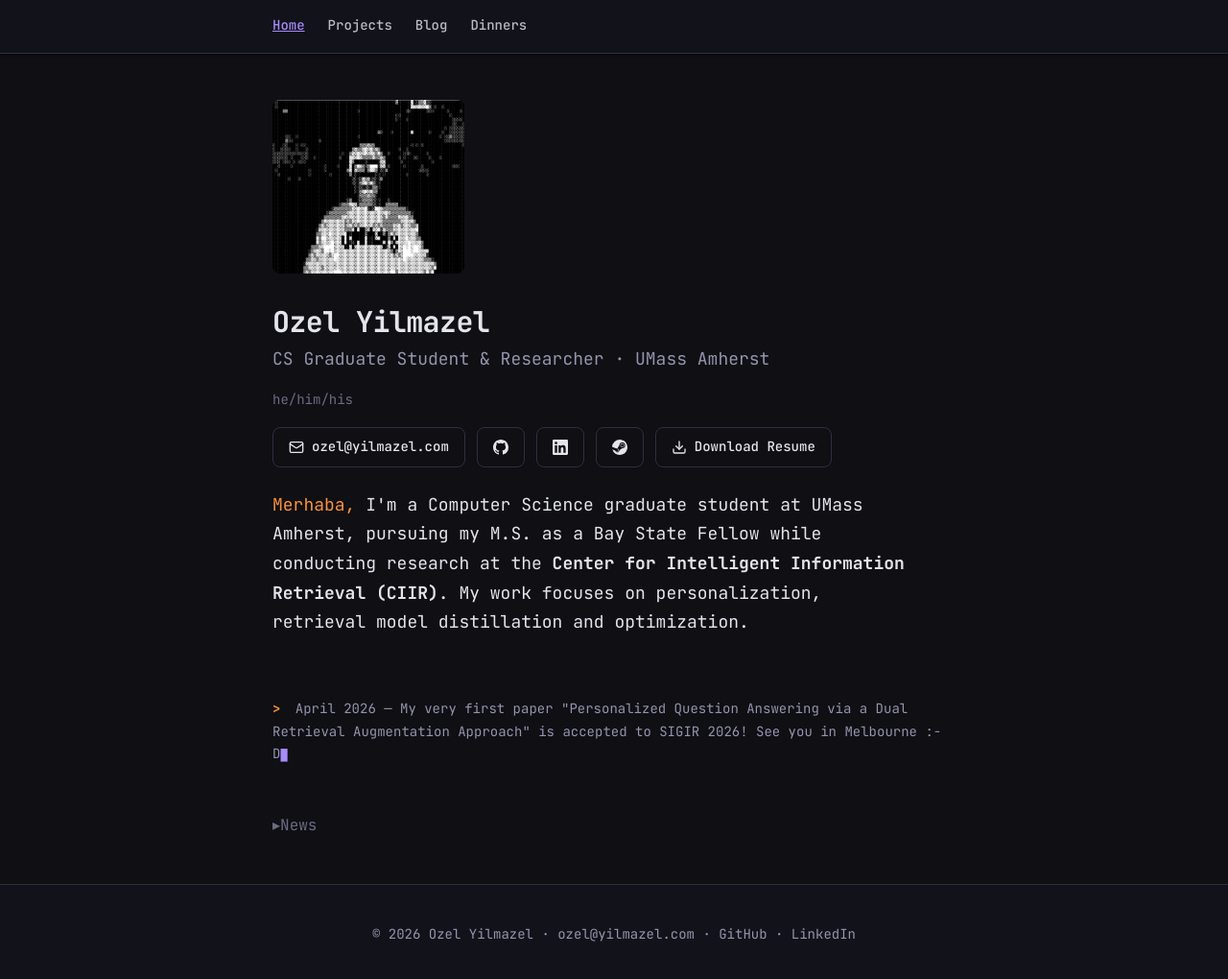
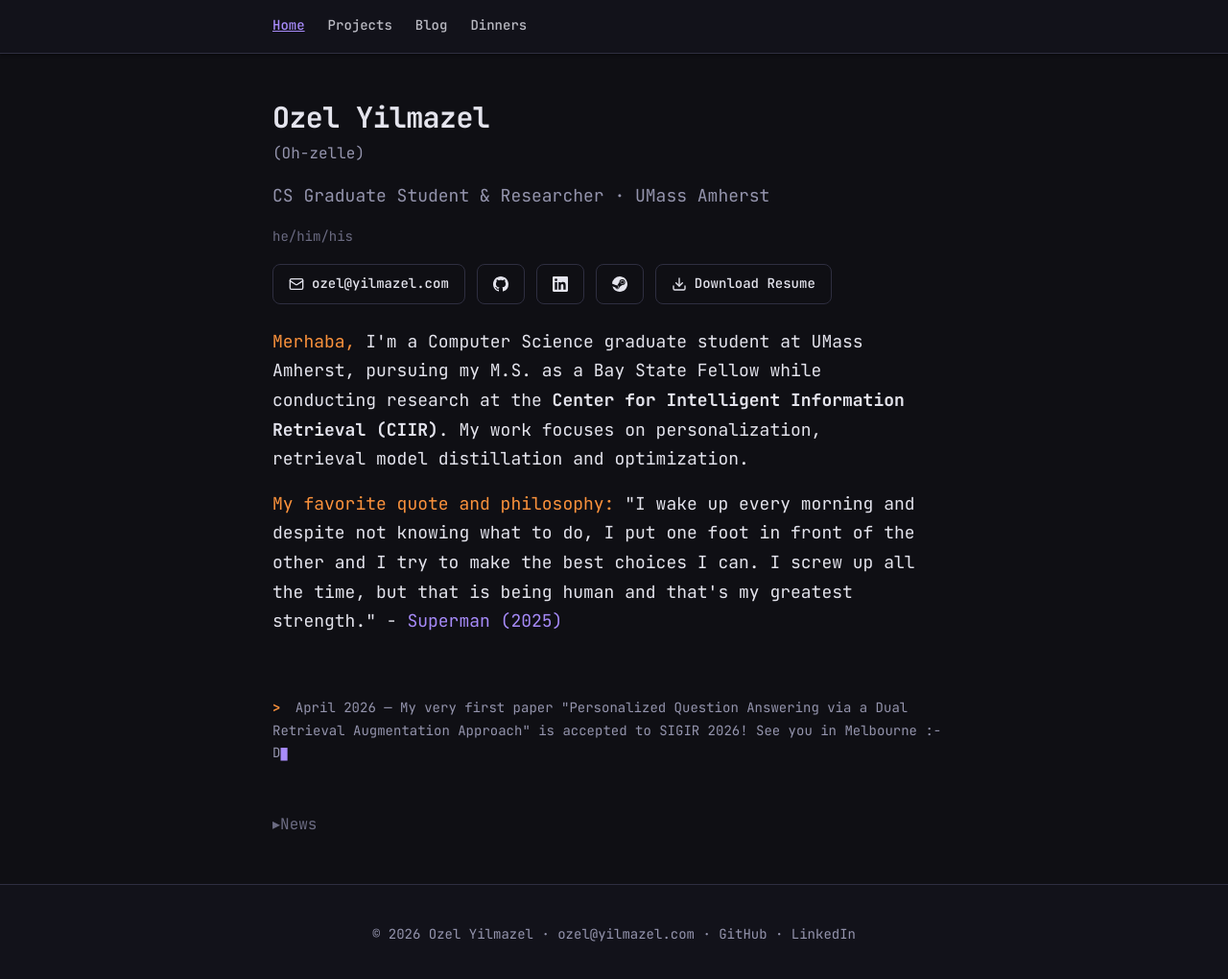
Before and after one commit to oz03-hub/oz03-hub.github.io, a Jekyll site: the page built from index.html, in a window 1280 px wide and 1026 px high. Shown: the top 1020 px of the window at 96% size. Built offline with Jekyll 4.4.1, drawn with Linux system fonts in a browser that asks for light colours.

```diff
--- a/index.html
+++ b/index.html
@@ -4,10 +4,11 @@ title: Home
 ---
 
 <section class="bio-section">
-  <div class="gallery-slide"><img src="/public/images/ascii-art.png" loading="lazy"></div>
+  <!-- <div class="gallery-slide"><img src="/public/images/ascii-art.png" loading="lazy"></div> -->
 
 
   <h1 class="bio-name">Ozel Yilmazel</h1>
+  <p class="bio-subtitle" style="font-size: medium;">(Oh-zelle)</p>
   <p class="bio-subtitle">CS Graduate Student &amp; Researcher &middot; UMass Amherst</p>
   <p class="bio-pronouns">he/him/his</p>
 
@@ -36,6 +37,7 @@ title: Home
 
   <div class="bio-text">
     <p><span class="bio-highlight">Merhaba,</span> I'm a Computer Science graduate student at UMass Amherst, pursuing my M.S. as a Bay State Fellow while conducting research at the <strong>Center for Intelligent Information Retrieval (CIIR)</strong>. My work focuses on personalization, retrieval model distillation and optimization.</p>
+    <p><span class="bio-highlight">My favorite quote and philosophy:</span> "I wake up every morning and despite not knowing what to do, I put one foot in front of the other and I try to make the best choices I can. I screw up all the time, but that is being human and that's my greatest strength." - <a href="https://www.youtube.com/watch?v=yn_6jJ49E7w" target="_blank">Superman (2025)</a></a></p>
   </div>
 
   <div class="weather-widget" id="weather">
```
Also changed, not shown: _dinners/2026-04-12.md (added, +5 -0 lines), _dinners/2026-04-6.md (added, +5 -0 lines), 3 other files.
